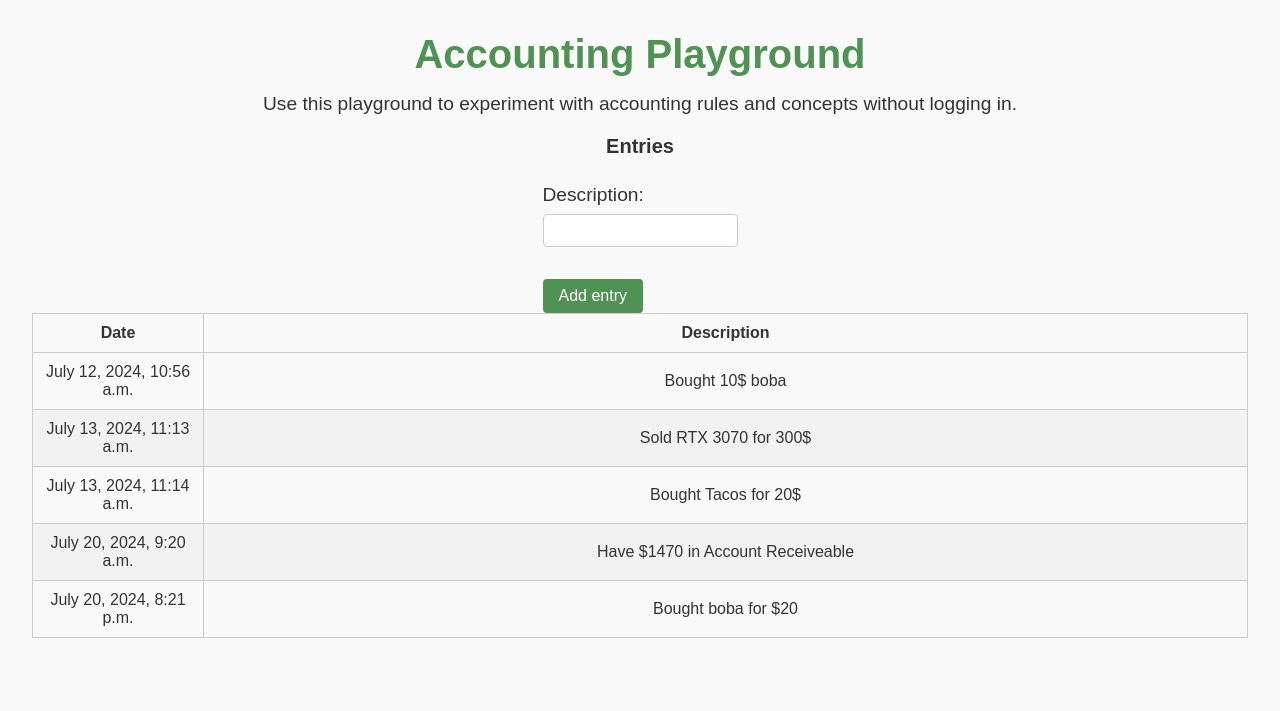
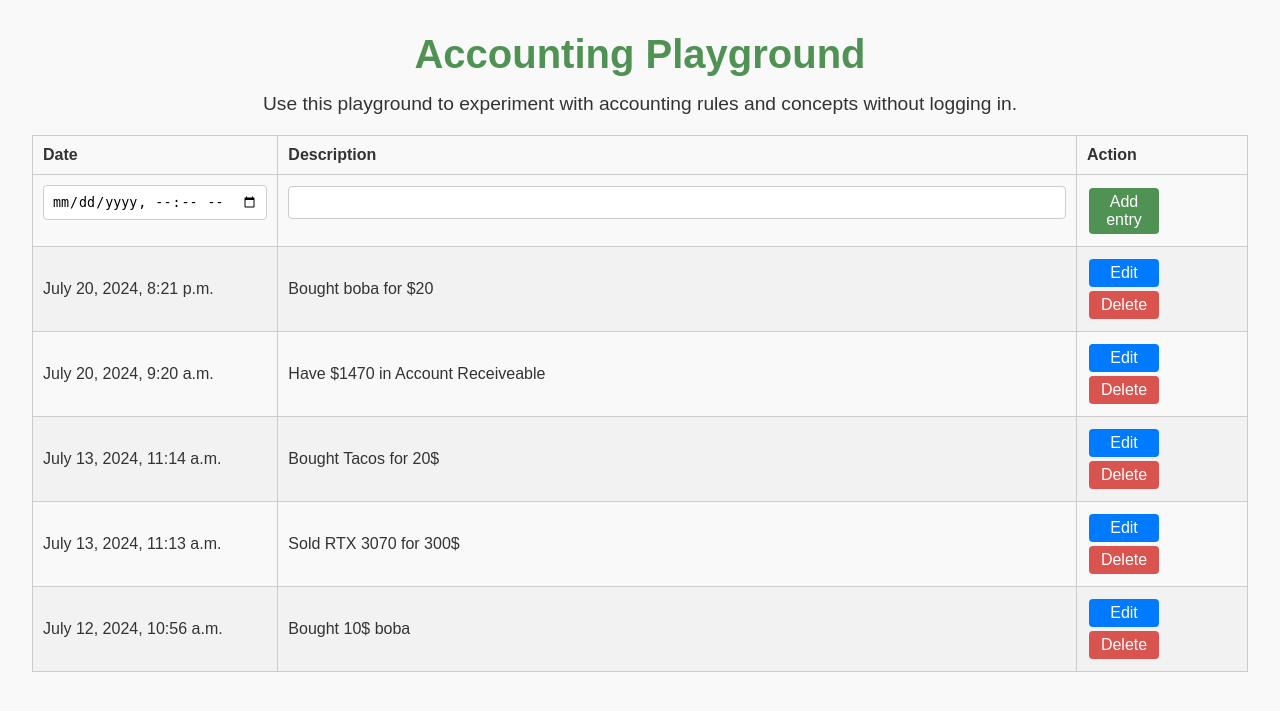
Before and after one commit to trillyh/old-acctg, a Django app: page /accounting/playground/ in a window 1280 px wide. Shown: the part 60-771 px from the top of the page. Run offline with Django 5.2, Linux system fonts and the light colour scheme; data comes from the database, SQL or seed files in the repository; both versions use the stored data as it was after the commit.

Commit message:
Adding new entries is now working, order entries by DESC

```diff
--- a/server_side/accounting/forms.py
+++ b/server_side/accounting/forms.py
@@ -2,6 +2,7 @@ from django import forms
 from .models import JournalEntry
 
 class JournalEntryForm(forms.ModelForm):
+    entry_date = forms.DateTimeField(widget=forms.DateTimeInput(attrs={'type': 'datetime-local'}))
     class Meta:
         model = JournalEntry
-        fields = ["description"]
+        fields = ["entry_date", "description"]
--- a/server_side/accounting/models.py
+++ b/server_side/accounting/models.py
@@ -16,7 +16,6 @@ class JournalEntry(models.Model):
     entry_date = models.DateTimeField()
     description = models.CharField(max_length=250)
     create_at = models.DateTimeField(auto_now_add=True)
-#    user = models.ForeignKey(User, on_delete=models.CASCADE)
     def __str__(self):
         return f"{self.description} created at {self.create_at}"
 
--- a/server_side/accounting/static/accounting/styles.css
+++ b/server_side/accounting/static/accounting/styles.css
@@ -77,7 +77,6 @@ body {
     background-color: #1b5e20;
 }
 
-
 form {
     display: inline-block;
     text-align: left;
@@ -110,7 +109,6 @@ button {
 button:hover {
     background-color: #1b5e20;
 }
-
 
 .playground-form {
     margin-bottom: 20px;
@@ -158,13 +156,12 @@ button:hover {
     width: 100%;
     border-collapse: collapse;
     margin-bottom: 20px;
-	text-align: center;
 }
 
 .entries-table th, .entries-table td {
     padding: 10px;
     border: 1px solid #ccc;
-    text-align: center;
+    text-align: left;
 }
 
 .entries-table th {
@@ -175,6 +172,50 @@ button:hover {
     background-color: #f2f2f2;
 }
 
-.entries-table th:nth-child(1), .entries-table td:nth-child(1) {
+.entries-table th:first-child, .entries-table td:first-child {
     width: 150px;
 }
+
+.entries-table th:nth-child(2), .entries-table td:nth-child(2) {
+    width: auto;
+}
+
+.entries-table th:last-child, .entries-table td:last-child {
+    width: 150px;
+}
+
+.entries-table .add-entry-button, .entries-table .edit-button, .entries-table .delete-button {
+    margin: 2px;
+    padding: 5px 10px;
+    border: none;
+    border-radius: 4px;
+    cursor: pointer;
+    width: 70px;
+}
+
+.entries-table .add-entry-button {
+    background-color: #4f9253;
+    color: white;
+}
+
+.entries-table .add-entry-button:hover {
+    background-color: #1b5e20;
+}
+
+.entries-table .edit-button {
+    background-color: #007bff;
+    color: white;
+}
+
+.entries-table .edit-button:hover {
+    background-color: #0056b3;
+}
+
+.entries-table .delete-button {
+    background-color: #d9534f;
+    color: white;
+}
+
+.entries-table .delete-button:hover {
+    background-color: #c9302c;
+}
--- a/server_side/accounting/templates/accounting/playground.html
+++ b/server_side/accounting/templates/accounting/playground.html
@@ -7,28 +7,39 @@
 	<p>Use this playground to experiment with accounting rules and concepts without logging in.</p>
 
 	<div class="playground-entries">
-        <h2>Entries</h2>
-        <form method="POST" class="entry-form">
-            {% csrf_token %}
-            {{ form.as_p }}
-            <button type="submit">Add entry</button>
-        </form>
 		{% if entries %}
 		<table class="entries-table">
+			<form method="post" action="{% url 'playground' %}">
+				{% csrf_token %}
 				<thead>
 					<tr>
 						<th>Date</th>
 						<th>Description</th>
+						<th>Action</th>
 					</tr>
 				</thead>
 				<tbody>
+					<tr>
+						{% for field in form %}
+						<td>{{ field }}</td>
+						{% endfor %}
+						<td>
+							<button class="add-entry-button" type="submit" name="add">Add entry</button>
+						</td>
+					</tr>
+
 					{% for entry in entries %}
 					<tr>
 						<td>{{ entry.entry_date}}</td>
 						<td>{{ entry.description }}</td>
+						<td>
+							<button class="edit-button" name="edit">Edit</button>
+							<button class="delete-button" name="delete">Delete</button>
+						</td>
 					</tr>
 					{% endfor %}
 				</tbody>
+			</form>
 		</table>
 		{% endif %}
 	</div>
--- a/server_side/accounting/utils/get_data_utils.py
+++ b/server_side/accounting/utils/get_data_utils.py
@@ -4,7 +4,5 @@ from ..models import JournalEntry
 Return all journal entries from a business base on business's ID
 """
 def get_entries(business_id: int):
-    entries = JournalEntry.objects.filter(user_id=business_id)
-    for entry in entries:
-        print(entry.description)
+    entries = JournalEntry.objects.filter(user_id=business_id).order_by("-entry_date")
     return entries
--- a/server_side/accounting/views.py
+++ b/server_side/accounting/views.py
@@ -11,24 +11,25 @@ def show_about_page(request):
     return render(request, "accounting/about.html")
 
 def show_playground_page(request):
-    business_id = 2
-    user = get_object_or_404(User, id=business_id)
+    playground_id = 2
+    user = get_object_or_404(User, id=playground_id)
+    form = JournalEntryForm()
     if request.method == 'POST':
-        form = JournalEntryForm(request.POST)
-        if form.is_valid():
+        if 'add' in request.POST:
+            print(f"{request.POST.dict()}")
+            form = JournalEntryForm(request.POST)
             entry = form.save(commit=False)
-            entry.user = user
+            entry.user = User.objects.get(id=playground_id)
             entry.save()
-            return redirect('show_playground_page')
-    else:
-        form = JournalEntryForm()
+            print(f"User with ID {playground_id} added new entry")
+            return redirect(show_playground_page)
+
 
     entries = None
     try:
-        entries = get_data_utils.get_entries(business_id)
+        entries = get_data_utils.get_entries(playground_id)
     except JournalEntry.DoesNotExist:
         raise Http404("No entries")
-
     context = {
         "form": form,
         "entries": entries,
@@ -48,3 +49,7 @@ def show_entries(request, business_id):
 
 def generate_financial_statement(request, business_id):
     return render(request, "accounting/playground.html")
+
+"""
+------------- Utils function -------------
+"""
```
Also changed, not shown: server_side/db.sqlite3, 3 other files. Lines whose indentation alone changed are shown as unchanged.
